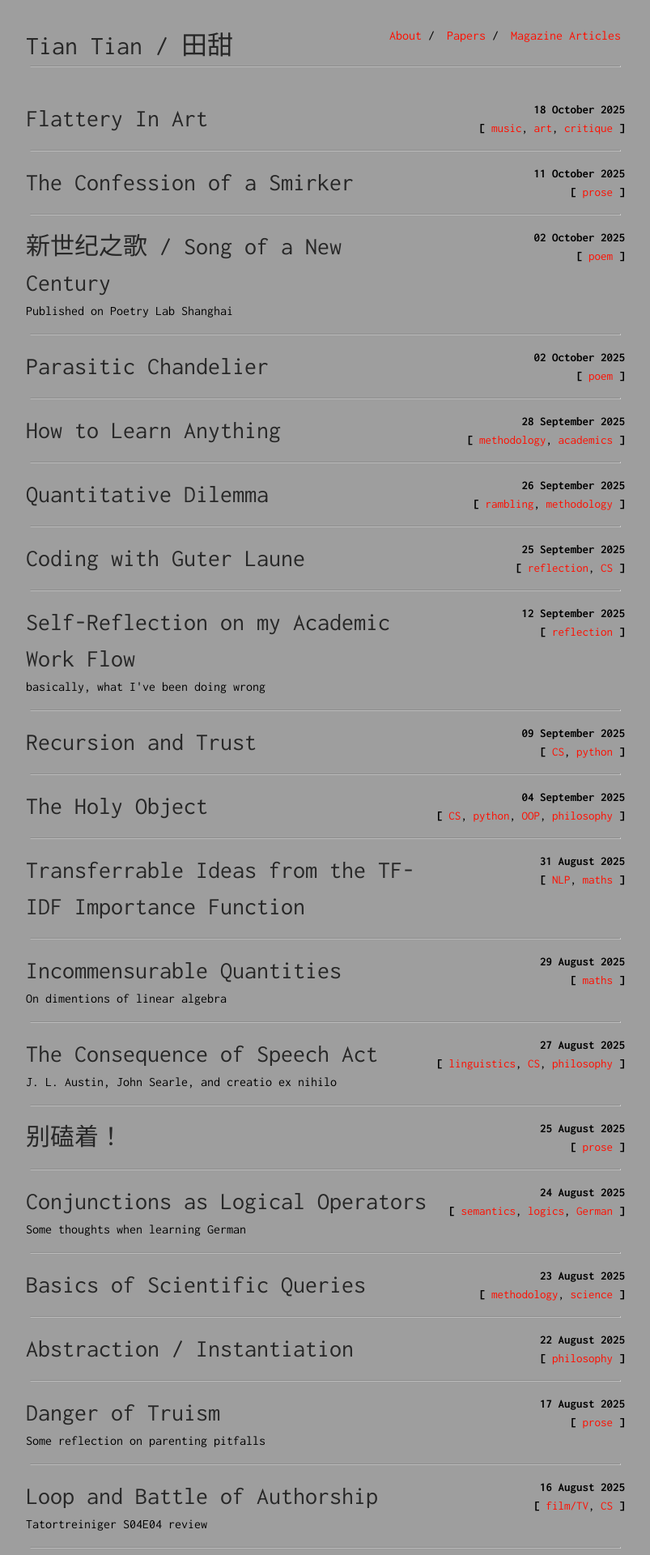
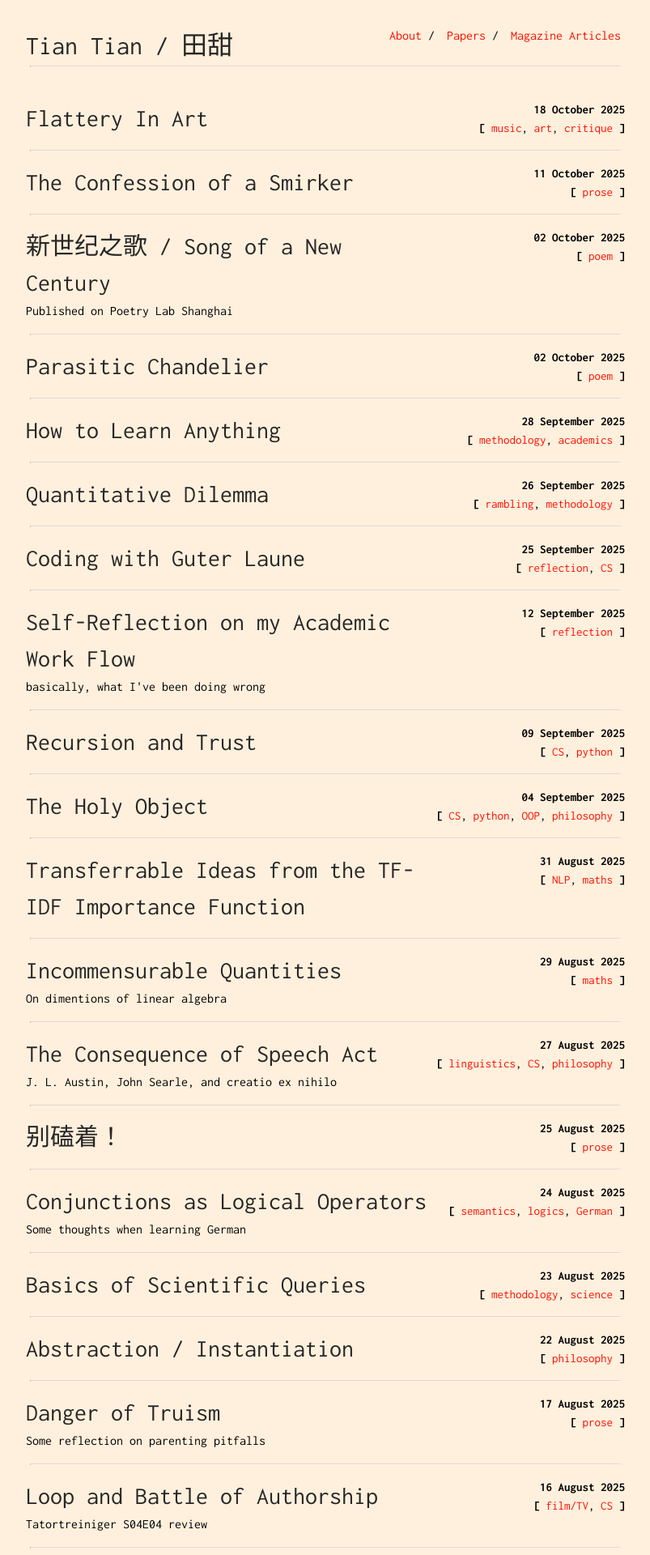
Before and after one commit to therealtiantian/therealtiantian.github.io, a Jekyll site: the page built from index.html, in a window 1280 px wide. Shown: the top 1920 px of the page at 81% size, without its empty margins (238-1041 px from the left). Built offline with Jekyll 4.4.1, drawn with Linux system fonts in a browser that asks for light colours.

Commit message:
Update main.scss

```diff
--- a/css/main.scss
+++ b/css/main.scss
@@ -19,6 +19,7 @@ body {
     background-repeat: repeat;
     background-size: auto;
     background-attachment: fixed;
+    background-blend-mode: lighten;
     min-height: 100%;
 }
 a {
```
